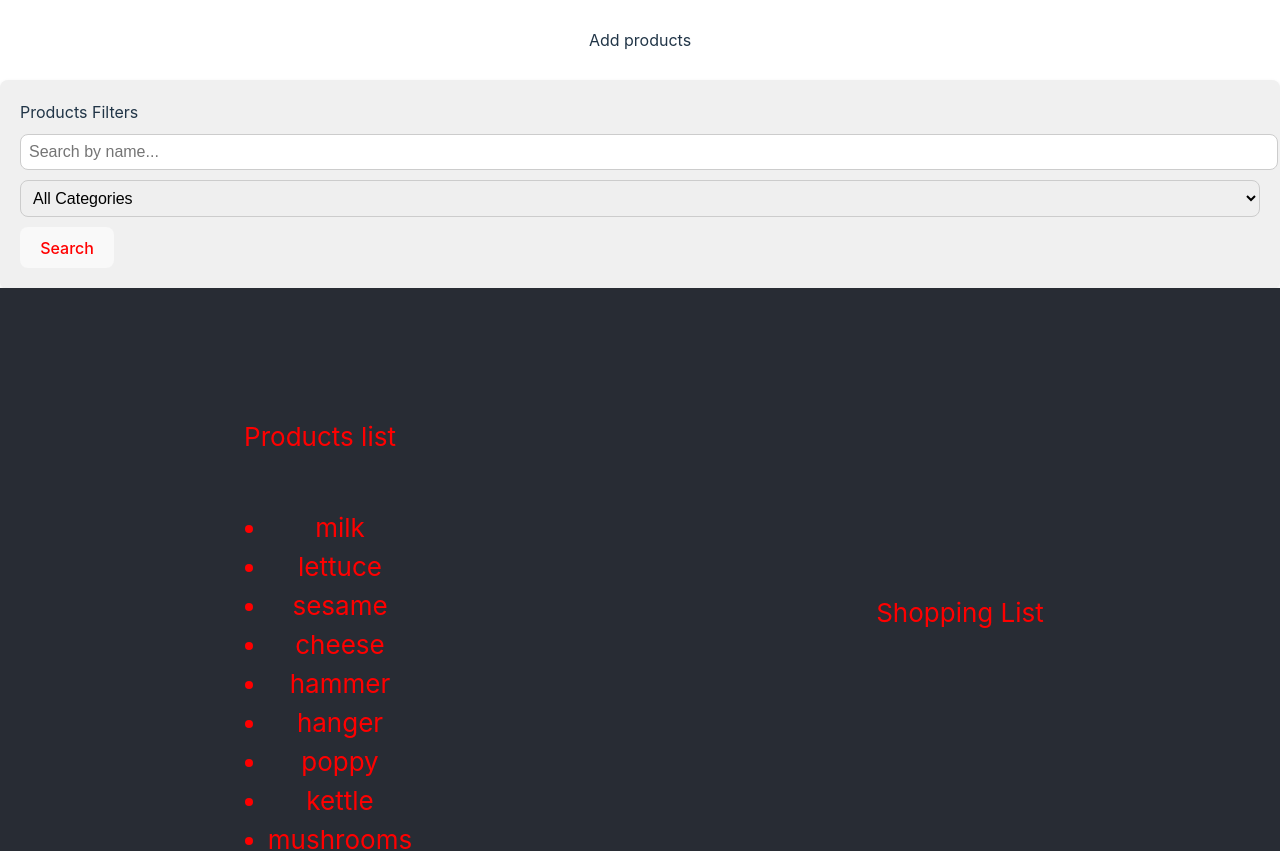
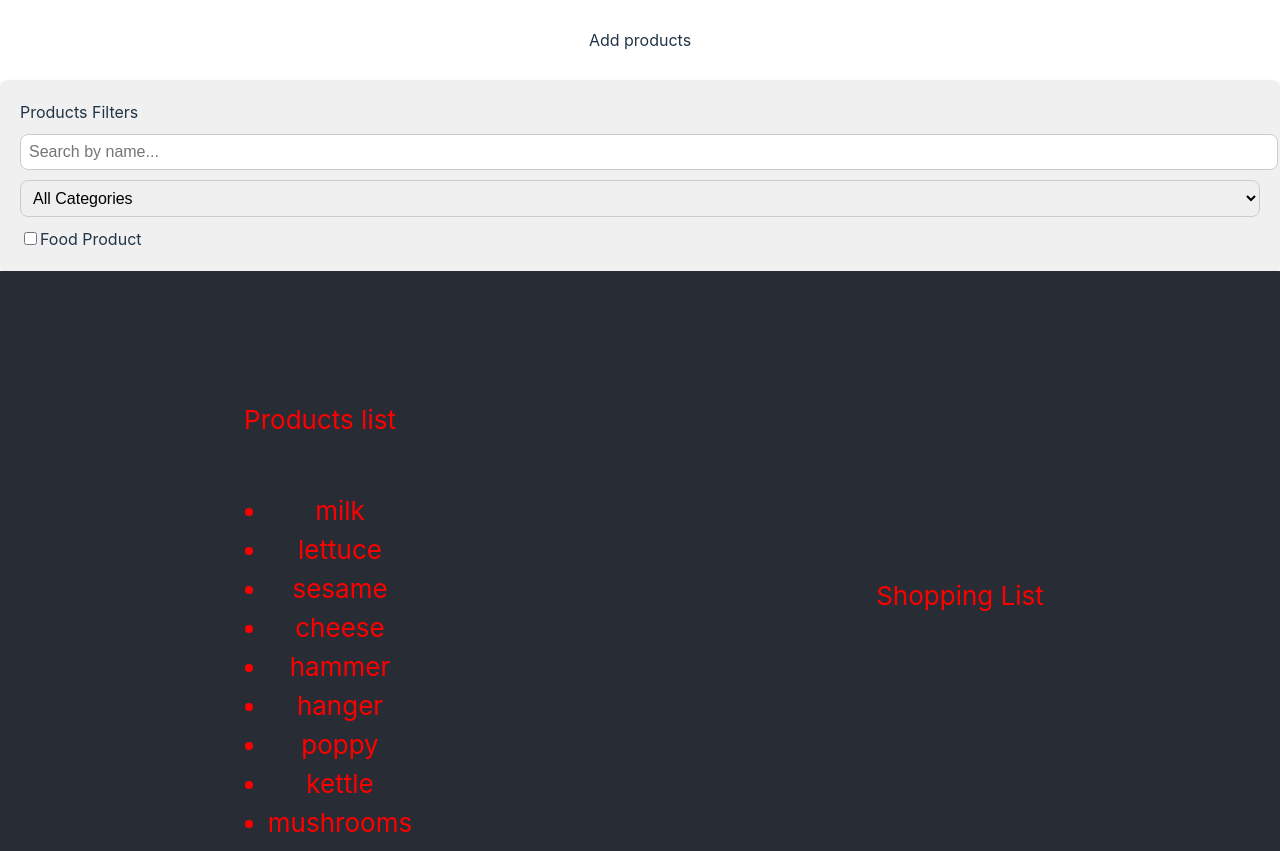
Before and after one commit to OlesiaKubska/Shopping-Planner, a React (Vite) app: page / in a window 1280 px wide. Shown: the top 851 px of the page. Built offline with nearby package versions, Linux system fonts and the light colour scheme.

Commit message:
Enhanced filters section to include food-only checkbox, real-time filtering, and case-insensitive name search

```diff
--- a/src/App.jsx
+++ b/src/App.jsx
@@ -9,13 +9,20 @@ import products from "./common/consts/products";
 function App() {
  const [shoppingList, setShoppingList] = useState([]);
  const [filteredProducts, setFilteredProducts] = useState(products);
- const [filter, setFilter] = useState({ name: "", category: "" });
+ const [filter, setFilter] = useState({
+  name: "",
+  category: "",
+  isFoodOnly: false,
+ });
 
  useEffect(() => {
   const filtered = products.filter((product) => {
    return (
-    (filter.name ? product.name.includes(filter.name) : true) &&
-    (filter.category ? product.category === filter.category : true)
+    (filter.name
+     ? product.name.toLowerCase().includes(filter.name.toLowerCase())
+     : true) &&
+    (filter.category ? product.category === filter.category : true) &&
+    (!filter.isFoodOnly || (filter.isFoodOnly && product.foodProduct))
    );
   });
 
--- a/src/components/ProductsFilters/ProductsFilters.jsx
+++ b/src/components/ProductsFilters/ProductsFilters.jsx
@@ -1,4 +1,4 @@
-import { useState } from "react";
+import { useState, useEffect } from "react";
 import PropTypes from "prop-types";
 import categories from "../../common/consts/categories";
 import styles from "./ProductsFilters.module.scss";
@@ -6,18 +6,16 @@ import styles from "./ProductsFilters.module.scss";
 function ProductsFilters({ setFilter }) {
  const [nameFilter, setNameFilter] = useState("");
  const [categoryFilter, setCategoryFilter] = useState("");
+ const [isFoodOnly, setIsFoodOnly] = useState(false);
 
- const handleNameChange = (e) => {
-  setNameFilter(e.target.value);
- };
-
- const handleCategoryChange = (e) => {
-  setCategoryFilter(e.target.value);
- };
-
- const handleSearch = () => {
-  setFilter({ name: nameFilter, category: categoryFilter });
- };
+ useEffect(() => {
+  setFilter((prevFilter) => ({
+   ...prevFilter,
+   name: nameFilter.toLowerCase(),
+   category: categoryFilter,
+   isFoodOnly: isFoodOnly,
+  }));
+ }, [nameFilter, categoryFilter, isFoodOnly, setFilter]);
 
  return (
   <div className={styles.FiltersWrapper}>
@@ -26,9 +24,12 @@ function ProductsFilters({ setFilter }) {
     type="text"
     placeholder="Search by name..."
     value={nameFilter}
-    onChange={handleNameChange}
+    onChange={(e) => setNameFilter(e.target.value)}
    />
-   <select value={categoryFilter} onChange={handleCategoryChange}>
+   <select
+    value={categoryFilter}
+    onChange={(e) => setCategoryFilter(e.target.value)}
+   >
     <option value="">All Categories</option>
     {categories.map((category, index) => (
      <option key={index} value={category}>
@@ -36,7 +37,14 @@ function ProductsFilters({ setFilter }) {
      </option>
     ))}
    </select>
-   <button onClick={handleSearch}>Search</button>
+   <label>
+    <input
+     type="checkbox"
+     checked={isFoodOnly}
+     onChange={(e) => setIsFoodOnly(e.target.checked)}
+    />
+    Food Product
+   </label>
   </div>
  );
 }
```
